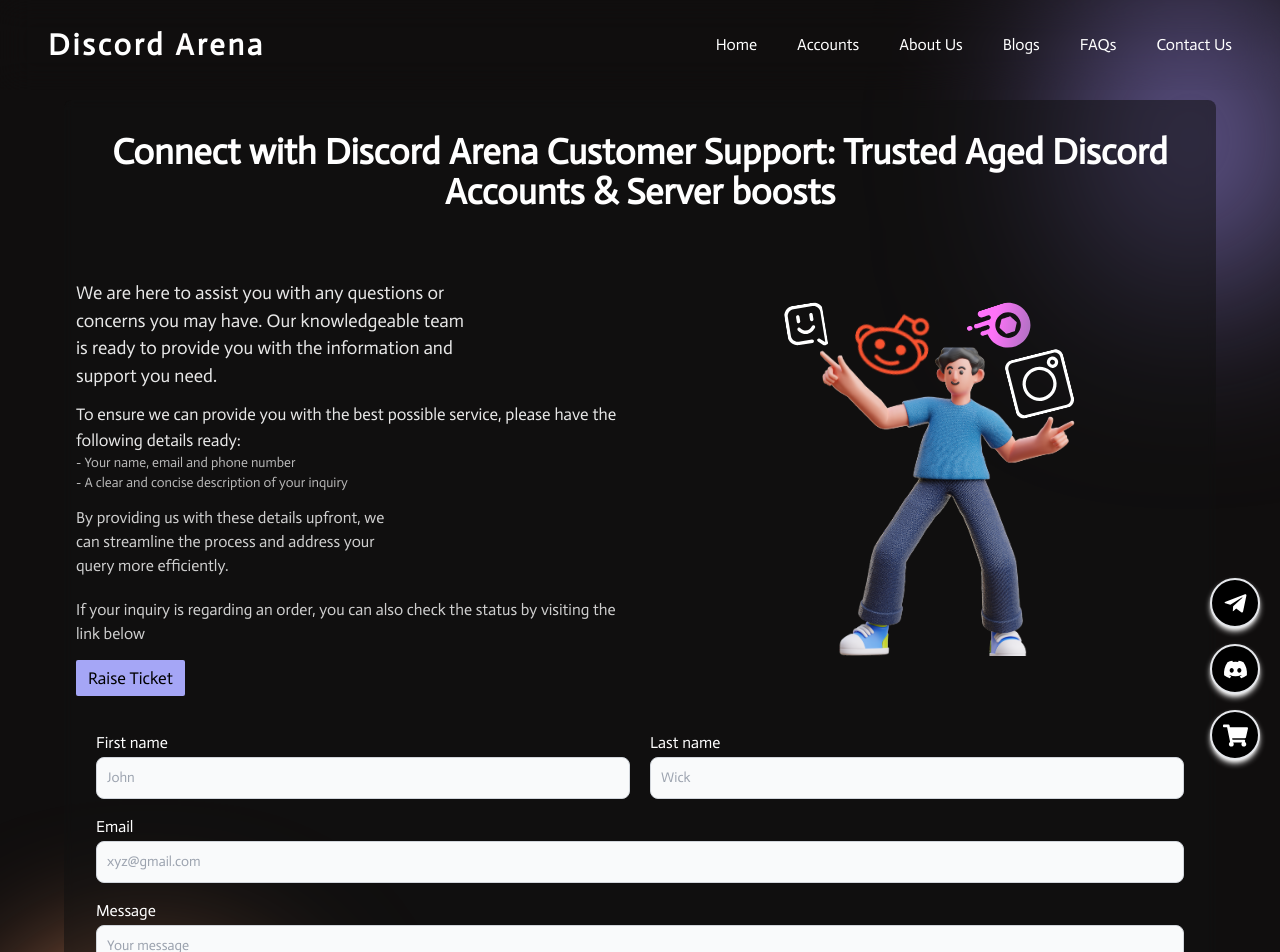
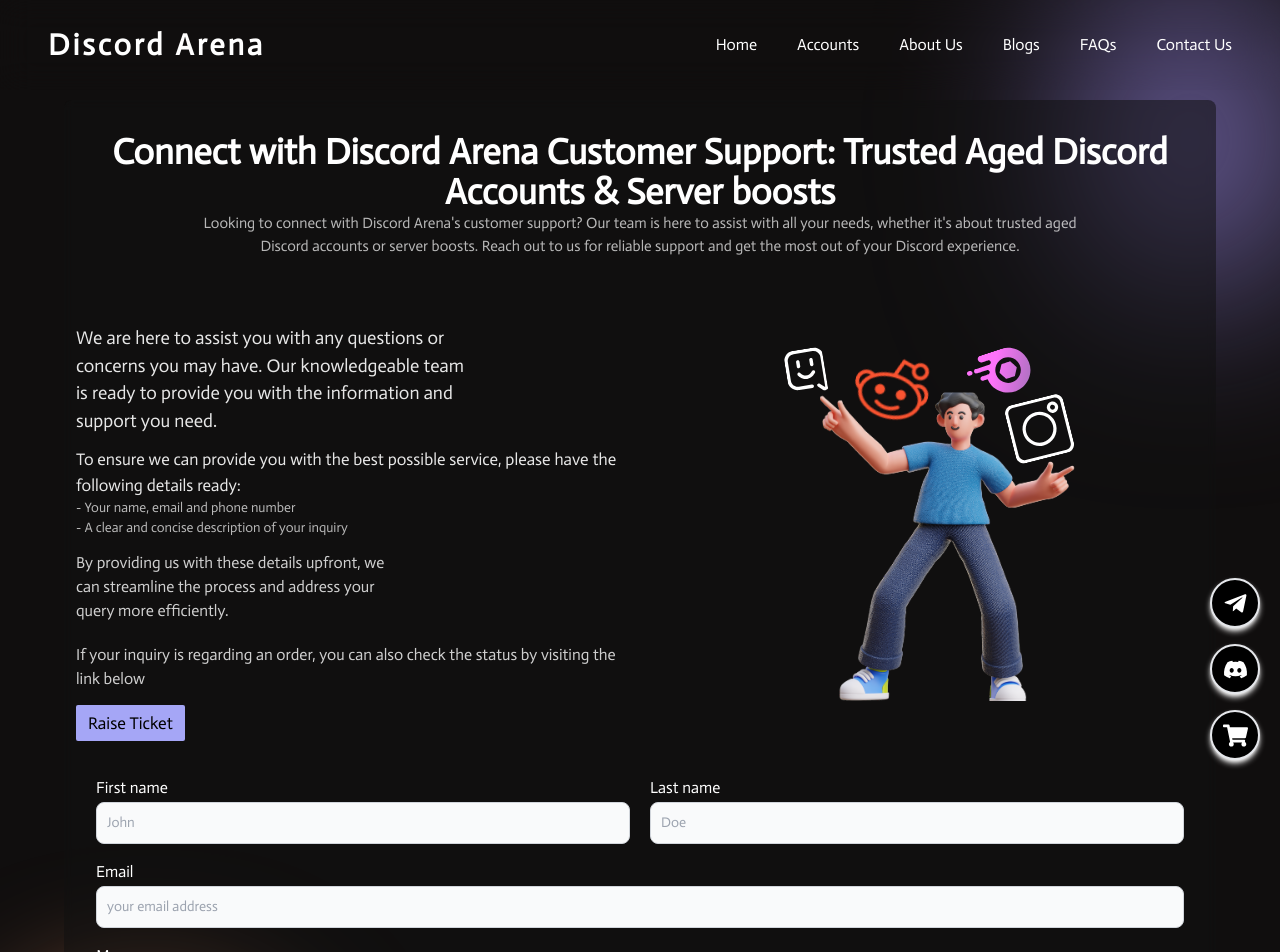
Before and after one commit to enggsatyamraj/CSET301_Assignment, a Next.js app: page /contactus in a window 1280 px wide. Shown: the top 952 px of the page. Built offline with nearby package versions, Linux system fonts and the light colour scheme.

Commit message:
minor changes in content

```diff
--- a/src/app/accounts/buy-reddit-accounts/buy-11-month-old-reddit-account/page.jsx
+++ b/src/app/accounts/buy-reddit-accounts/buy-11-month-old-reddit-account/page.jsx
@@ -103,9 +103,9 @@ export const data = {
         "We offer various payment methods including credit cards, PayPal, and other secure options. Visit our site for the complete list.",
     },
     {
-      question: "Is it safe to buy 11-Month Old Reddit Accounts?",
+      question: "Is it safe to buy 11 Month Old Reddit Accounts?",
       answer:
-        "Yes, it is safe to buy 11-Month Old Reddit Accounts from us. Prioritize security, and follow best practices for a secure and positive purchasing experience.",
+        "Yes, it's 100% safe to buy 11 months Old or aged Reddit Accounts from us. Prioritize security, and follow best practices for a secure and positive purchasing experience.",
     },
     {
       question: "Can I customize the features of 11-Month Old Reddit Accounts?",
--- a/src/app/blogs/page.jsx
+++ b/src/app/blogs/page.jsx
@@ -62,6 +62,11 @@ const Page = () => {
           Explore Our Latest Blog Posts
           <br /> Stay Updated with the Newest Insights and Trends
         </h1>
+
+        <p className="text-[15px] md:w-[70%] sm:w-[80%] w-[90%] lg:w-[80%] opacity-60 mb-[20px] ml-[10px]">
+          Welcome to Discord Arena Blogs, where we invite you to explore our latest blog posts. Stay updated with the newest insights and trends across various topics. Whether you&apos;re seeking fresh perspectives or the latest industry updates, our blog is your go-to source for valuable information.
+        </p>
+
         <div className="grid grid-cols-1 gap-y-14 sm:grid-cols-2 lg:grid-cols-3 gap-4">
           {blogsContent.map((item, index) => (
             <div key={index}>
--- a/src/app/contactus/page.jsx
+++ b/src/app/contactus/page.jsx
@@ -80,6 +80,9 @@ const Page = () => {
           <h1 className="md:text-4xl sm:text-3xl text-2xl font-semibold text-center ">
             Connect with Discord Arena Customer Support: Trusted Aged Discord Accounts & Server boosts
           </h1>
+            <p className="text-[15px] md:w-[70%] sm:w-[80%] w-[90%] lg:w-[80%] opacity-70 mb-6 mx-auto text-center">
+         Looking to connect with Discord Arena&apos;s customer support? Our team is here to assist with all your needs, whether it&apos;s about trusted aged Discord accounts or server boosts. Reach out to us for reliable support and get the most out of your Discord experience.
+        </p>
           <ContactUsComponent />
         </div>
       </div>
--- a/src/app/faq/page.jsx
+++ b/src/app/faq/page.jsx
@@ -615,6 +615,9 @@ export default function page() {
             <h1 className="text-4xl font-bold text-center mb-8">
               Frequently Asked Questions About Our Services : Buy Discord Now
             </h1>
+            <p className="text-[15px] md:w-[70%] sm:w-[80%] w-[90%] lg:w-[80%] opacity-60 mb-6 mx-auto text-center">
+         Explore our FAQ page to get detailed answers to all your questions about our services at Buy Discord Now. Whether you&apos;re curious about our offerings, processes, or customer support, we&apos;ve got you covered with the information you need.
+        </p>
             <div className="">
               {allData.map((item, index) => {
                 return (
--- a/src/components/ContactUsComponent.jsx
+++ b/src/components/ContactUsComponent.jsx
@@ -167,7 +167,7 @@ const ContactUsComponent = () => {
                       id="last_name"
                       name="last_name"
                       className="bg-gray-50 border border-gray-300 text-gray-900 text-sm rounded-lg focus:ring-blue-500 focus:border-blue-500 block w-full p-2.5 dark:bg-gray-700 dark:border-gray-600 dark:placeholder-gray-400 dark:text-white dark:focus:ring-blue-500 dark:focus:border-blue-500"
-                      placeholder="Wick"
+                      placeholder="Doe"
                       required
                     />
                   </div>
@@ -184,7 +184,7 @@ const ContactUsComponent = () => {
                     id="email"
                     name="email"
                     className="bg-gray-50 border border-gray-300 text-gray-900 text-sm rounded-lg focus:ring-blue-500 focus:border-blue-500 block w-full p-2.5 dark:bg-gray-700 dark:border-gray-600 dark:placeholder-gray-400 dark:text-white dark:focus:ring-blue-500 dark:focus:border-blue-500"
-                    placeholder="xyz@gmail.com"
+                    placeholder="your email address"
                     required
                   />
                 </div>
```
